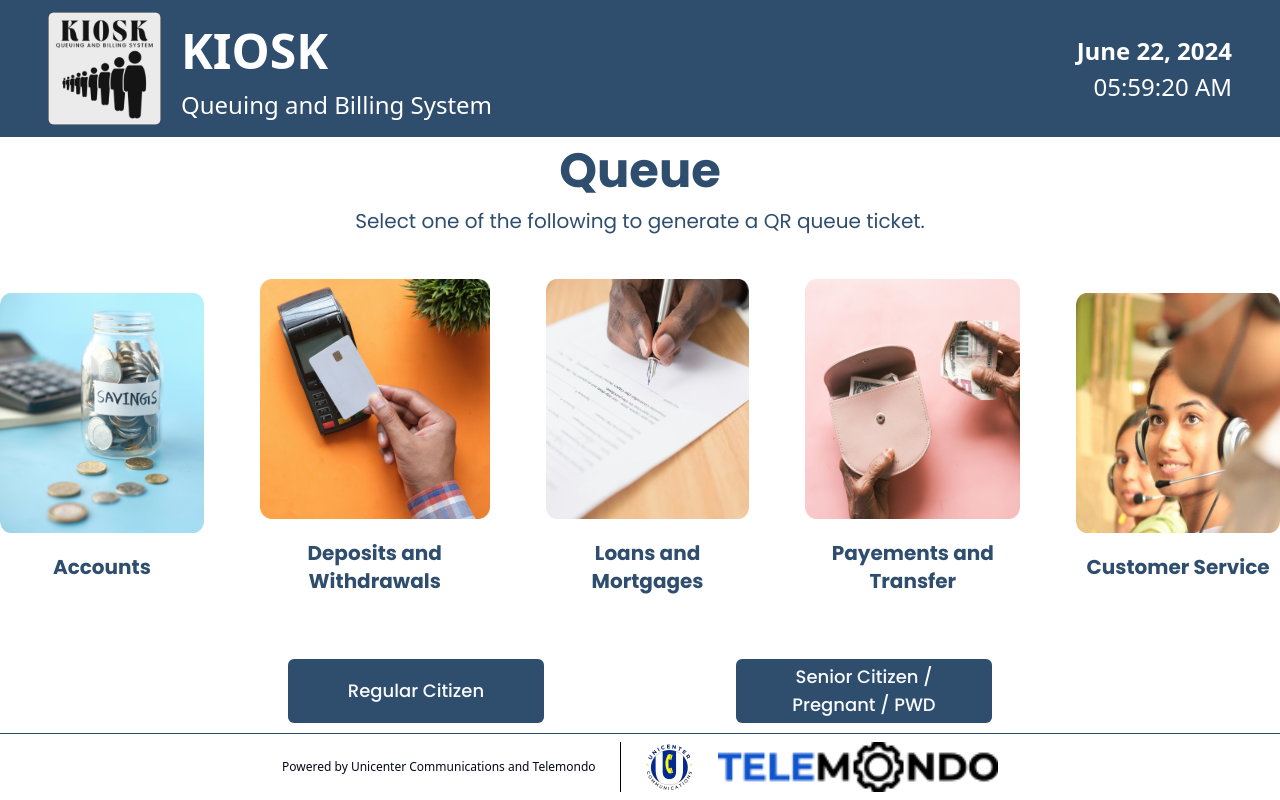
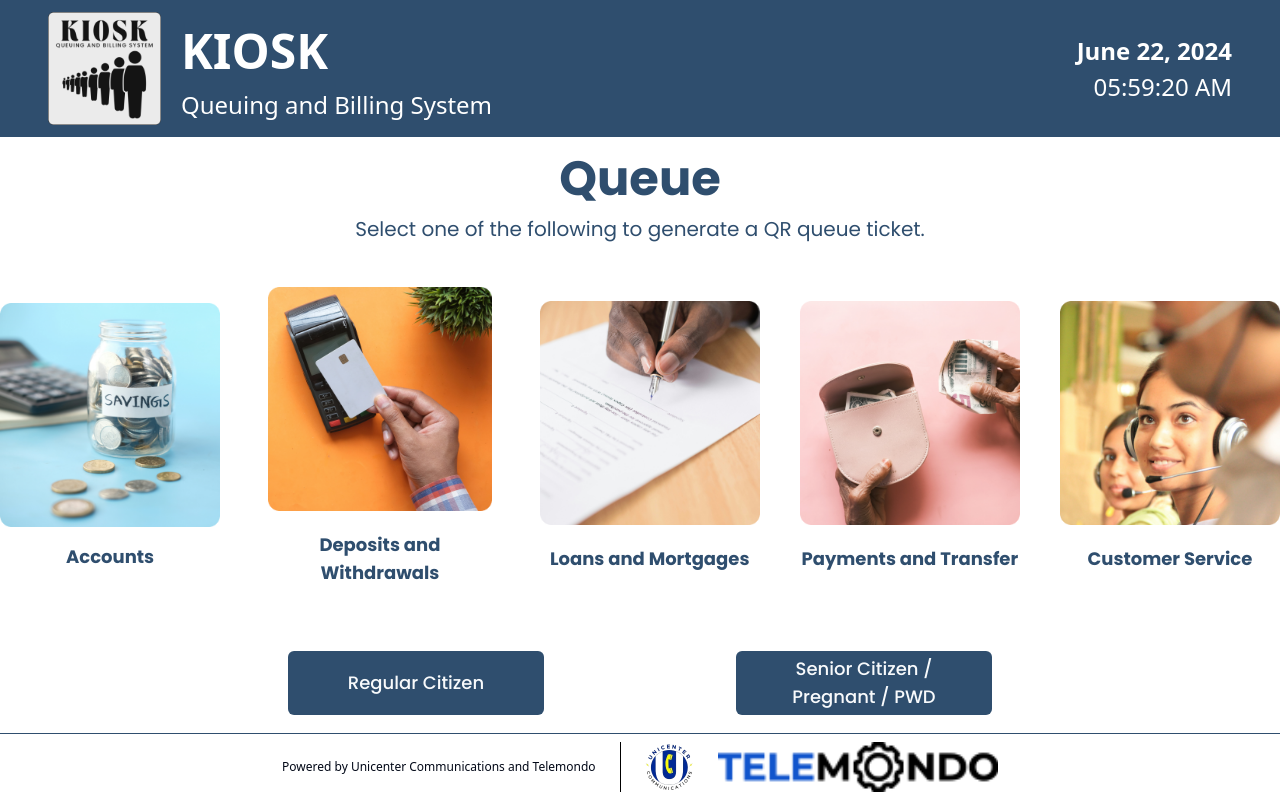
Before and after one commit to Telemondo-Technologies-Development/qs-dashboard-react, a React (Vite) app: page /kiosk in a window 1280 px wide. Built offline with nearby package versions, Linux system fonts and the light colour scheme.

Commit message:
fix: Fixed brightness bug not working In this commit i - fixed brightness bug in kiosk dashboard - made kiosk dashboard into a component - adjusted the size of p tags and img tag to make 768 height not scrollable

```diff
--- a/src/pages/kiosk/Kiosk.tsx
+++ b/src/pages/kiosk/Kiosk.tsx
@@ -1,92 +1,14 @@
-import { Button } from "@/components/ui/button";
-import { Link } from "@tanstack/react-router";
 import Header from "./components/Header";
 import Footer from "./components/Footer";
-import { useState } from "react";
+
+import KioskDashboard from "./components/KioskDashboard";
 
 export default function Kiosk() {
-  const [selectedButton, setSelectedbutton] = useState("");
-
+  //${selectedButton !== "account" || selectedButton!=="" ? "brightness-50 transition duration-300" : "brightness-100"}
   return (
     <div className=" flex h-screen flex-col">
       <Header />
-      <div className="flex flex-col flex-1 items-center justify-center  bg-white font-poppins text-main_primary">
-        <h1 className="font-bold text-5xl mb-3">Queue</h1>
-        <p className="text-xl mb-11">
-          Select one of the following to generate a QR queue ticket.
-        </p>
-        <div className="flex flex-row gap-14">
-          <button
-            className={`flex justify-center flex-col items-center font-bold text-xl gap-5 `}
-            onClick={() => setSelectedbutton("accounts")}
-          >
-            <img
-              className={`${selectedButton === "" ? "w-60 h-60 brightness-100 " : "w-60 h-60 brightness-50 duration-200"} ${selectedButton === "accounts" ? "brightness-100 border-4 border-main_primary rounded-2xl" : ""}`}
-              src="/kiosk-images/accounts.png"
-              alt="accounts"
-            />
-            <p>Accounts</p>
-          </button>
-          <button
-            className="flex justify-center flex-col items-center font-bold text-xl gap-5 "
-            onClick={() => setSelectedbutton("Deposits and Withdrawals")}
-          >
-            <img
-              className={`${selectedButton === "" ? "w-60 h-60 brightness-100 " : "w-60 h-60 brightness-50 duration-200"}  ${selectedButton === "Deposits and Withdrawals" ? "brightness-100 border-4 border-main_primary rounded-2xl" : ""}`}
-              src="/kiosk-images/deposits-and-withdrawal.png"
-              alt="Deposits and Withdrawals"
-            />
-            <p>Deposits and Withdrawals</p>
-          </button>
-          <button
-            className="flex justify-center flex-col items-center font-bold text-xl gap-5"
-            onClick={() => setSelectedbutton("Loans and Mortgages")}
-          >
-            <img
-              className={`${selectedButton === "" ? "w-60 h-60 brightness-100 " : "w-60 h-60 brightness-50 duration-200"}  ${selectedButton === "Loans and Mortgages" ? "brightness-100 border-4 border-main_primary rounded-2xl" : ""}`}
-              src="/kiosk-images/loans-and-mortgages.png"
-              alt="Loans and Mortgages"
-            />
-            <p>Loans and Mortgages</p>
-          </button>
-          <button
-            className="flex justify-center flex-col items-center font-bold text-xl gap-5"
-            onClick={() => setSelectedbutton("Payements and Transfer")}
-          >
-            <img
-              className={`${selectedButton === "" ? "w-60 h-60 brightness-100 " : "w-60 h-60 transition brightness-50 duration-200 "}  ${selectedButton === "Payements and Transfer" ? "brightness-100 border-4 border-main_primary rounded-2xl" : ""}`}
-              src="/kiosk-images/payments-and-transfers.png"
-              alt="Payements and Transfer"
-            />
-            <p>Payements and Transfer</p>
-          </button>
-          <button
-            className={
-              "flex justify-center flex-col items-center font-bold text-xl gap-5 "
-            }
-            onClick={() => setSelectedbutton("Customer Service")}
-          >
-            <img
-              className={`${selectedButton === "" ? "w-60 h-60 brightness-100 " : "w-60 h-60 brightness-50 duration-200"}  ${selectedButton === "Customer Service" ? "brightness-100 border-4 border-main_primary rounded-2xl" : ""}`}
-              src="/kiosk-images/customers-service.png"
-              alt="Customer Service"
-            />
-            <p>Customer Service</p>
-          </button>
-        </div>
-        <div className="flex gap-48 text-lg mt-16">
-          <Link to="/">
-            <Button className="w-64 h-16 text-lg bg-main_primary">
-              Regular Citizen
-            </Button>
-          </Link>
-          <Link to="/admin">
-            <Button className="w-64 h-16 text-lg bg-main_primary">
-              Senior Citizen / <br /> Pregnant / PWD
-            </Button>
-          </Link>
-        </div>
-      </div>
+      <KioskDashboard />
       <Footer />
     </div>
   );
--- /dev/null
+++ b/src/pages/kiosk/components/KioskDashboard.tsx
@@ -0,0 +1,86 @@
+import { Button } from "@/components/ui/button";
+import { Link } from "@tanstack/react-router";
+import { useState } from "react";
+
+export default function KioskDashboard() {
+  const [selectedButton, setSelectedbutton] = useState("");
+  return (
+    <div className="flex flex-col flex-1 items-center justify-center  bg-white font-poppins text-main_primary">
+      <h1 className="font-bold text-5xl mb-3">Queue</h1>
+      <p className="text-xl mb-11">
+        Select one of the following to generate a QR queue ticket.
+      </p>
+      <div className="flex flex-row gap-10 ">
+        <button
+          className={`flex justify-center flex-col items-center font-bold text-xl gap-4 `}
+          onClick={() => setSelectedbutton("accounts")}
+        >
+          <img
+            className={`size-56 ${selectedButton === "" ? "brightness-100" : `${selectedButton === "accounts" ? "brightness-100 border-4 border-main_primary rounded-2xl " : "brightness-50 transition duration-300"}`} `}
+            src="/kiosk-images/accounts.png"
+            alt="accounts"
+          />
+          <p className="text-lg">Accounts</p>
+        </button>
+        <button
+          className="flex justify-center flex-col items-center font-bold text-xl gap-5 "
+          onClick={() => setSelectedbutton("Deposits and Withdrawals")}
+        >
+          <img
+            className={`size-56 ${selectedButton === "" ? "brightness-100" : `${selectedButton === "Deposits and Withdrawals" ? "brightness-100 border-4 border-main_primary rounded-2xl " : "brightness-50 transition duration-300"}`} `}
+            src="/kiosk-images/deposits-and-withdrawal.png"
+            alt="Deposits and Withdrawals"
+          />
+          <p className="text-lg">Deposits and Withdrawals</p>
+        </button>
+        <button
+          className="flex justify-center flex-col items-center font-bold text-xl gap-5"
+          onClick={() => setSelectedbutton("Loans and Mortgages")}
+        >
+          <img
+            className={`size-56 ${selectedButton === "" ? "brightness-100" : `${selectedButton === "Loans and Mortgages" ? "brightness-100 border-4 border-main_primary rounded-2xl " : "brightness-50 transition duration-300"}`} `}
+            src="/kiosk-images/loans-and-mortgages.png"
+            alt="Loans and Mortgages"
+          />
+          <p className="text-lg">Loans and Mortgages</p>
+        </button>
+        <button
+          className="flex justify-center flex-col items-center font-bold text-xl gap-5"
+          onClick={() => setSelectedbutton("Payements and Transfer")}
+        >
+          <img
+            className={`size-56 ${selectedButton === "" ? "brightness-100" : `${selectedButton === "Payements and Transfer" ? "brightness-100 border-4 border-main_primary rounded-2xl " : "brightness-50 transition duration-300"}`} `}
+            src="/kiosk-images/payments-and-transfers.png"
+            alt="Payements and Transfer"
+          />
+          <p className="text-lg">Payments and Transfer</p>
+        </button>
+        <button
+          className={
+            "flex justify-center flex-col items-center font-bold text-xl gap-5 "
+          }
+          onClick={() => setSelectedbutton("Customer Service")}
+        >
+          <img
+            className={`size-56 ${selectedButton === "" ? "brightness-100" : `${selectedButton === "Customer Service" ? "brightness-100 border-4 border-main_primary rounded-2xl " : "brightness-50 transition duration-300"}`} `}
+            src="/kiosk-images/customers-service.png"
+            alt="Customer Service"
+          />
+          <p className="text-lg">Customer Service</p>
+        </button>
+      </div>
+      <div className="flex gap-48 text-lg mt-16">
+        <Link to="/">
+          <Button className="w-64 h-16 text-lg bg-main_primary">
+            Regular Citizen
+          </Button>
+        </Link>
+        <Link to="/admin">
+          <Button className="w-64 h-16 text-lg bg-main_primary">
+            Senior Citizen / <br /> Pregnant / PWD
+          </Button>
+        </Link>
+      </div>
+    </div>
+  );
+}
```
